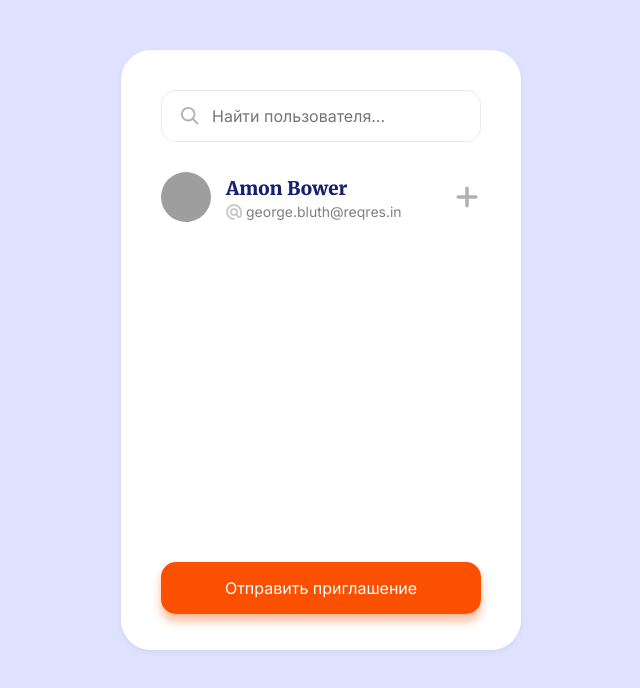
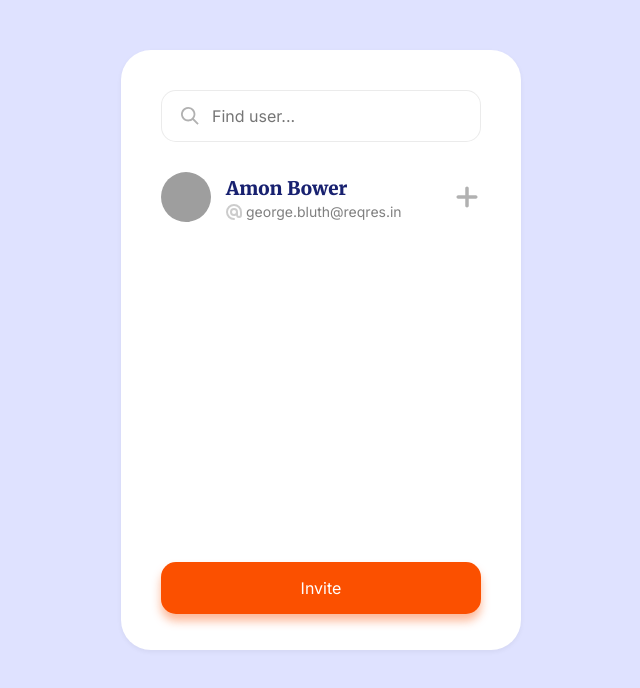
Before and after one commit to josanua/demo-react-users-list, a React (Create React App) app: page / in a window 1280 px wide. Shown: the top 688 px of the page, without its empty margins (319-959 px from the left). Built offline with nearby package versions, Linux system fonts and the light colour scheme; grey boxes are pictures that could not be loaded.

Commit message:
Change text and do some code cleaning

```diff
--- a/public/index.html
+++ b/public/index.html
@@ -10,34 +10,10 @@
       content="Web site created using create-react-app"
     />
     <link rel="apple-touch-icon" href="%PUBLIC_URL%/logo192.png" />
-    <!--
-      manifest.json provides metadata used when your web app is installed on a
-      user's mobile device or desktop. See https://developers.google.com/web/fundamentals/web-app-manifest/
-    -->
-    <link rel="manifest" href="%PUBLIC_URL%/manifest.json" />
-    <!--
-      Notice the use of %PUBLIC_URL% in the tags above.
-      It will be replaced with the URL of the `public` folder during the build.
-      Only files inside the `public` folder can be referenced from the HTML.
-
-      Unlike "/favicon.ico" or "favicon.ico", "%PUBLIC_URL%/favicon.ico" will
-      work correctly both with client-side routing and a non-root public URL.
-      Learn how to configure a non-root public URL by running `npm run build`.
-    -->
     <title>React App</title>
   </head>
   <body>
     <noscript>You need to enable JavaScript to run this app.</noscript>
     <div id="root"></div>
-    <!--
-      This HTML file is a template.
-      If you open it directly in the browser, you will see an empty page.
-
-      You can add webfonts, meta tags, or analytics to this file.
-      The build step will place the bundled scripts into the <body> tag.
-
-      To begin the development, run `npm start` or `yarn start`.
-      To create a production bundle, use `npm run build` or `yarn build`.
-    -->
   </body>
 </html>
--- a/src/App.js
+++ b/src/App.js
@@ -3,13 +3,13 @@
 import { Success } from './components/Success';
 import { Users } from './components/Users';
 
-// Тут список пользователей: https://reqres.in/api/users
+// Users list: https://reqres.in/api/users
 
 function App() {
   return (
     <div className="App">
       <Users />
-       {/*<Success />*/}
+      {/* <Success />*/}
     </div>
   );
 }
--- a/src/components/Success.jsx
+++ b/src/components/Success.jsx
@@ -4,9 +4,9 @@
   return (
     <div class="success-block">
       <img src="/assets/success.svg" alt="Success" />
-      <h3>Успешно!</h3>
-      <p>Всем {count} пользователям отправлено приглашение.</p>
-      <button className="send-invite-btn">Назад</button>
+      <h3>Successfully!</h3>
+      <p>An invitation has been sent to all {count} users.</p>
+      <button className="send-invite-btn">Back</button>
     </div>
   );
 };
--- a/src/components/Users/index.jsx
+++ b/src/components/Users/index.jsx
@@ -9,7 +9,7 @@
         <svg viewBox="0 0 20 20" xmlns="http://www.w3.org/2000/svg">
           <path d="M12.9 14.32a8 8 0 1 1 1.41-1.41l5.35 5.33-1.42 1.42-5.33-5.34zM8 14A6 6 0 1 0 8 2a6 6 0 0 0 0 12z" />
         </svg>
-        <input type="text" placeholder="Найти пользователя..." />
+        <input type="text" placeholder="Find user..." />
       </div>
       {isLoading ? (
         <div className="skeleton-list">
@@ -22,7 +22,7 @@
           <User />
         </ul>
       )}
-      <button className="send-invite-btn">Отправить приглашение</button>
+      <button className="send-invite-btn">Invite</button>
     </>
   );
 };
```
Also changed, not shown: public/manifest.json (deleted), public/robots.txt (deleted).
